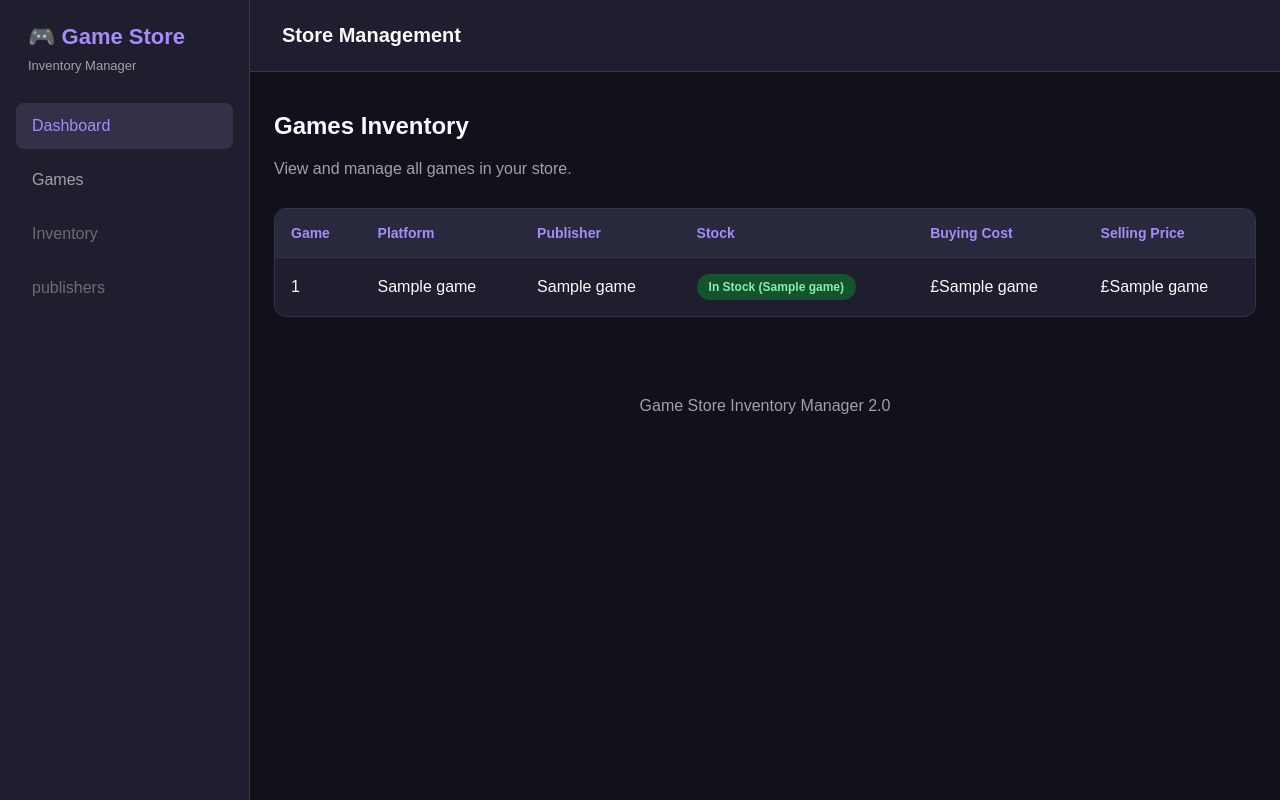
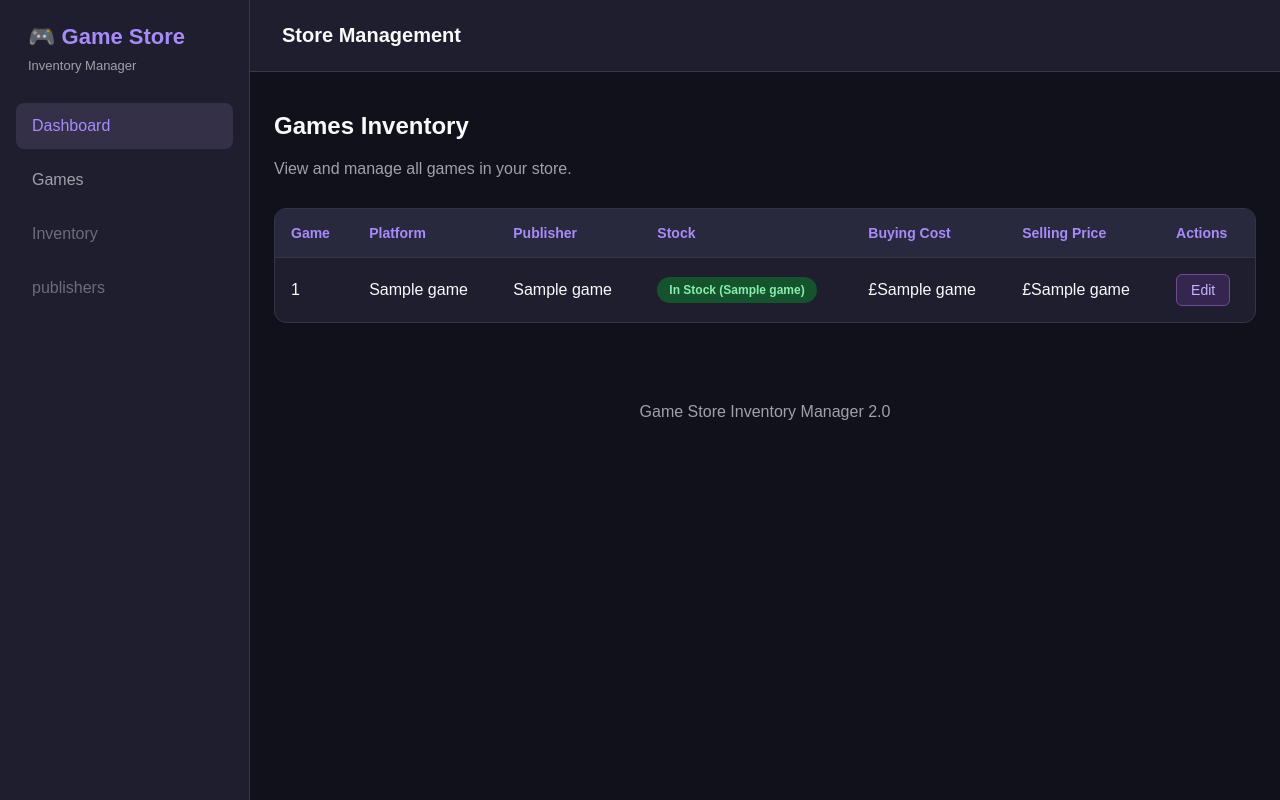
Before and after one commit to Mitchell-McShane/game-store-inventory-v2, a Flask app: template templates/games.html in a window 1280 px wide. Run offline with Flask 3, Linux system fonts and the light colour scheme; the template is opened without the code that fills it: most values are stand-ins (such as "Sample title", 1, 10 or a date in 2020).

Commit message:
feat: add edit game links and dynamic route

```diff
--- a/app.py
+++ b/app.py
@@ -51,7 +51,8 @@ def games():
                     games.stock_quantity,
                     games.buying_cost,
                     games.selling_price,
-                    publishers.name
+                    publishers.name,
+                    games.id
                 FROM games
                 JOIN publishers
                     ON games.publisher_id = publishers.id;
@@ -162,3 +163,8 @@ def add_game():
         return redirect(url_for("games"))
 
     return render_template("add_game.html", publishers=get_publishers())
+
+
+@app.route("/games/<int:game_id>/edit")
+def edit_game(game_id):
+    return f"Editing game with ID: {game_id}"
--- a/static/css/style.css
+++ b/static/css/style.css
@@ -359,3 +359,21 @@ a.nav-link:hover {
     font-size: 14px;
     font-weight: 500;
 }
+
+
+.edit-button {
+    display: inline-block;
+    padding: 7px 14px;
+    background-color: #35264f;
+    color: #c4b5fd;
+    border: 1px solid #6d4c91;
+    border-radius: 6px;
+    text-decoration: none;
+    font-size: 14px;
+    transition: background-color 0.2s;
+}
+
+.edit-button:hover {
+    background-color: #4c366b;
+    color: #ffffff;
+}
--- a/templates/games.html
+++ b/templates/games.html
@@ -20,6 +20,7 @@
                     <th>Stock</th>
                     <th>Buying Cost</th>
                     <th>Selling Price</th>
+                    <th>Actions</th>
                 </tr>
             </thead>
 
@@ -47,6 +48,11 @@
 
                     <td>£{{ game[3] }}</td>
                     <td>£{{ game[4] }}</td>
+                    <td>
+                        <a href="/games/{{ game[6] }}/edit" class="edit-button">
+                            Edit
+                        </a>
+                    </td>
                 </tr>
                 {% endfor %}
             </tbody>
```
